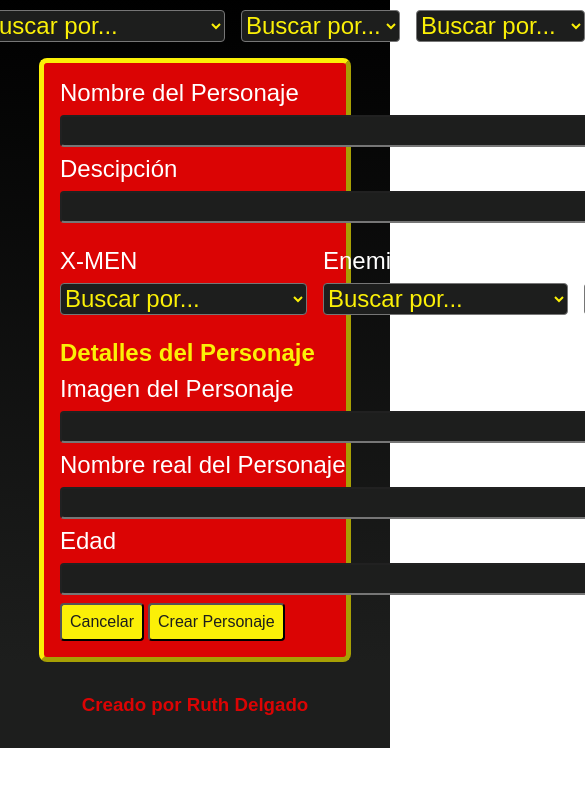
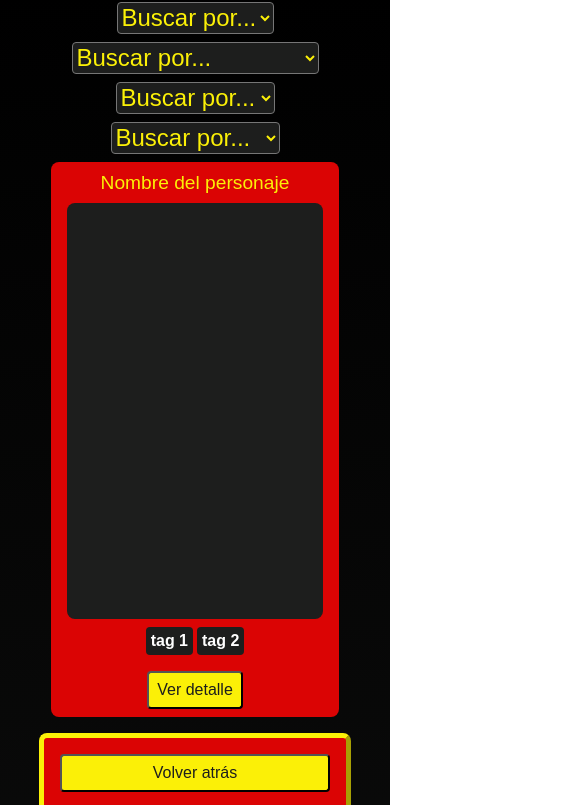
Before and after one commit to ruthdgd/AsincronismoXMEN, a plain HTML site: page index.html in a window 390 px wide. Shown: the part 133-938 px from the top of the page, 585 px wide, since content can reach past the window. Before the commit the page ends 881 px from the top, so only its background shows below. Drawn offline with Linux system fonts and the light colour scheme; a web font is replaced by a local one.

Commit message:
mobile finalizado

```diff
--- a/index.html
+++ b/index.html
@@ -45,7 +45,7 @@
       </select>
     </form>
     <!-- ********************TARJETITAS DEL INICIO******************** -->
-    <section class="card hidden">
+    <section class="card">
       <div class="card-s">
         <p class="card-name">Nombre del personaje</p>
         <div class="card-img"></div>
@@ -59,7 +59,7 @@
       </div>
     </section>
     <!-- ********************TARJETA GRANDE CON DETALLES******************* -->
-    <section class="card-l hidden">
+    <section class="card-l">
       <div class="card-l-img-box">
         <button class="boton-form">Volver atrás</button>
         <div class="card-img"></div>
--- a/sass/_components.scss
+++ b/sass/_components.scss
@@ -1,9 +1,25 @@
 .search{
+
+  @include respond-to(small){
+    padding-top: 0.5rem;
+    padding-bottom: 0.5rem;
+    display: flex;
+    flex-direction: column;
+    align-items: center;
+    gap: 0.5rem;
+  }
+
+  @include respond-to(large){
+    width: 100%;
     padding-top: 1rem;
     padding-bottom: 1rem;
     display: flex;
+    flex-direction: row;
     justify-content: center;
     gap: 1rem;
+
+    }
+
     .search-s{
       height: 2rem;
       background-color: $black;
@@ -12,18 +28,20 @@
       font-family: 'Salad Trial', sans-serif;
       font-size: 1.5rem;
       }
-  // .search-s option{
-  //   &:hover{
-  //     background-color: $red;
-  //     color: $black;
-  //     }
-  // }
 }
 
 //CARDS PEQUEÑAS
 
+.card{
+  display: flex;
+  flex-wrap: wrap;
+  justify-content: space-around;
+}
+
 .card-s{
-  width: 20rem;
+   @include respond-to(small){
+    width: 18rem;
+    margin-bottom: 1rem;
     background-color: $red;
     border-radius: 8px;
     border: 5px $black;
@@ -37,28 +55,54 @@
     }
   }
 
+  @include respond-to(large){
+    width: 20rem;
+  }
+}
+
+//IMAGEN PARA TODAS LAS TARJETAS
+
 .card-img{
-  width: 18rem;
-  height: 30rem;
+
+  @include respond-to(small){
+    width: 16rem;
+    height: 26rem;
+    border-radius: 8px;
     background-color: $black;
     background-position: center;
     background-repeat: no-repeat;
     background-size: contain;
   }
 
+  @include respond-to(large){
+    width: 18rem;
+    height: 30rem;
+  }
+}
+
 .card-name{
-  font-size: 1.5rem;
+
+  @include respond-to(small){
+    font-size: 1.2rem;
     font-family: 'VTCKomixationCaps', sans-serif;
     color: $yellow;
     text-align: center;
     padding: 0.6rem;
   }
 
+  @include respond-to(large){
+   font-size: 1.5rem;
+  }
+}
+
 .card-tags{
+
+  @include respond-to(small){
     padding: 0.5rem;
     display: flex;
     justify-content: space-around;
     gap: 4px;
+
     .card-tags-text{
       font-family:'VTCKomixationCaps', sans-serif;
       font-size: 1rem;
@@ -67,6 +111,8 @@
       border-radius: 4px;
       padding: 5px;
     }
+  }
+
 }
 
 //BOTON DE TODOS LAS CARDS Y FORM
@@ -93,6 +139,8 @@
 //TARJETAS GRANDES CON TODOS LOS DATOS
 
 .card-l{
+
+  @include respond-to(small){
     width: 80%;
     padding: 1rem;
     margin: 0 auto;
@@ -100,35 +148,37 @@
     border: 5px outset $yellow;
     border-radius: 8px;
     display: flex;
-  justify-content: space-around;
-  gap: 1rem;
+    flex-direction: column;
+    gap: 0.5rem;
 
     .card-l-img-box{
       display: flex;
       flex-direction: column;
       gap: 1rem;
     }
+
     .card-description{
-    width: 50%;
-    padding-top: 2rem;
+      width: 90%;
       display: flex;
       flex-direction: column;
       gap: 1rem;
 
       h3{
         font-family: 'VTCKomixationCaps', sans-serif;
-    font-size: 2rem;
+        font-size: 1.5rem;
       }
 
       h5{
         font-family: 'VTCKomixationCaps', sans-serif;
-    font-size: 1.5rem;
+        font-size: 1rem;
       }
 
       p{
+        width: 100%;
         font-family: 'Salad Trial', sans-serif;
         font-size: 1.2rem;
       }
+
       .card-boton{
         display: flex;
         justify-content: space-around;
@@ -136,8 +186,17 @@
     }
   }
 
+  @include respond-to(large){
+    display: flex;
+    justify-content: space-around;
+    gap: 1rem;
+  }
+}
+
 //FORMULARIO PARA AGREGAR PERSONAJES
 .create{
+
+  @include respond-to(small){
     display: flex;
     flex-direction: column;
     gap: 0.5rem;
@@ -150,7 +209,7 @@
 
     label{
       font-family: 'VTCKomixationCaps', sans-serif;
-    font-size: 1.5rem;
+      font-size: 1rem;
     }
 
     input{
@@ -164,6 +223,18 @@
     .create-title{
       font-family: 'VTCKomixationCaps', sans-serif;
       color: $yellow;
+      font-size: 1rem;
+    }
+  }
+
+  @include respond-to(large){
+    label{
       font-size: 1.5rem;
     }
+    .create-title{
+      font-size: 1.5rem;
    }
+
+  }
+
+}
--- a/sass/_variables.scss
+++ b/sass/_variables.scss
@@ -5,15 +5,15 @@ $black: #1d1e1d;
 $white: white;
 
 // VARIABLES DE BREAKPOINTS
-$breakpoint-small: 480px;
+$breakpoint-small: 375px;
 $breakpoint-large: 1024px;
 
 //MEDIA QUERIES
 @mixin respond-to($breakpoint) {
   @if $breakpoint == small {
-    @media (max-width: $breakpoint-small) { @content; }
-  } @else if $breakpoint == medium {
-       @media (max-width: $breakpoint-large) { @content; }
+    @media (min-width: $breakpoint-small) { @content; }
+  } @else if $breakpoint == large {
+       @media (min-width: $breakpoint-large) { @content; }
   }
 }
 
```
Also changed, not shown: sass/_base.scss (line endings or trailing spaces), style.css, 1 other file. Lines whose indentation alone changed are shown as unchanged.
